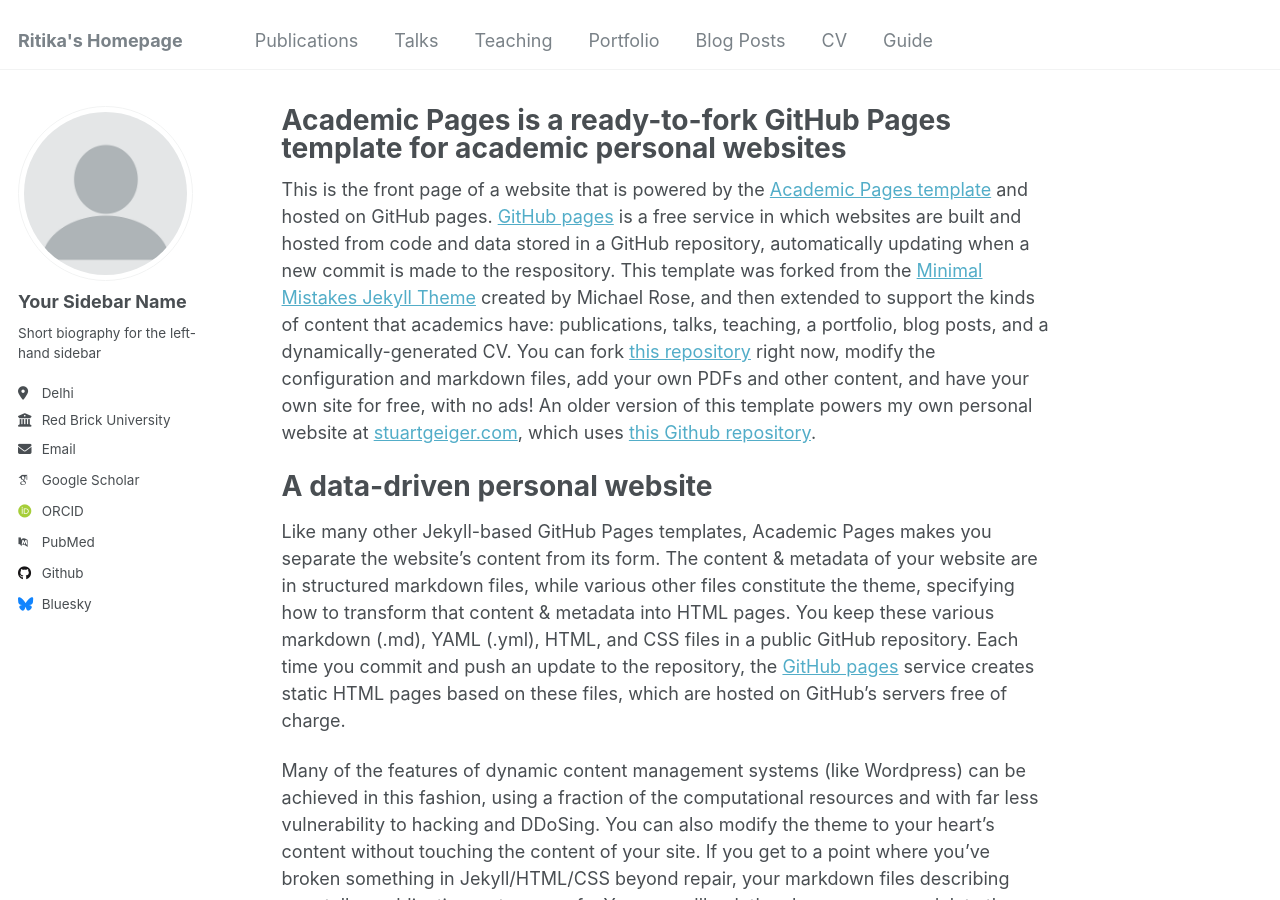
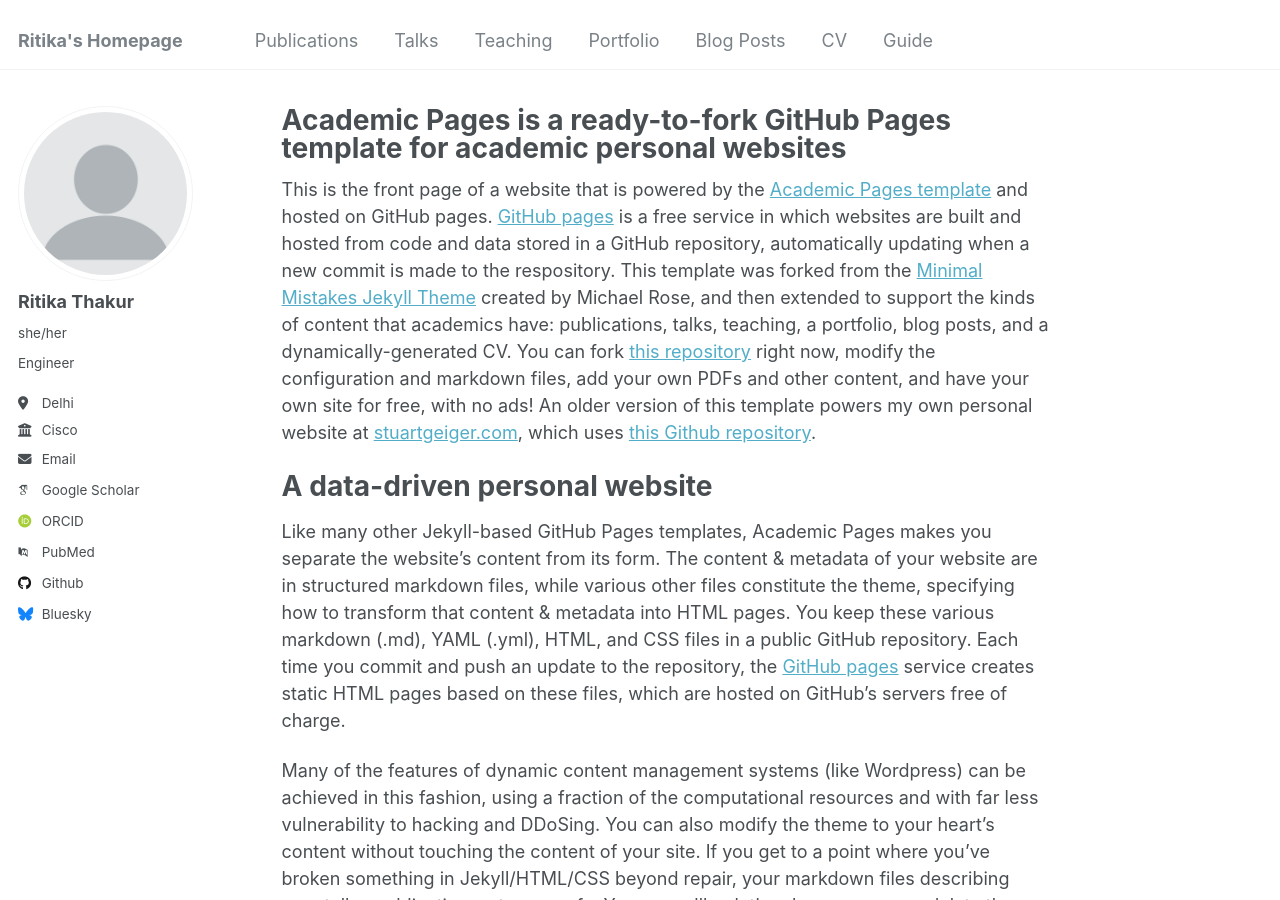
Before and after one commit to ThakurRitika/Landing, a Jekyll site: the page built from _pages/about.md, in a window 1280 px wide and 900 px high. Built offline with Jekyll 4.4.1, drawn with Linux system fonts in a browser that asks for light colours; some web fonts are replaced.

Commit message:
majorchange

```diff
--- a/_config.yml
+++ b/_config.yml
@@ -23,13 +23,13 @@ repository               : "academicpages/academicpages.github.io"
 author:
   # Biographic information
   avatar           : "profile.png"
-  name             : "Your Sidebar Name"
-  pronouns         : # example: "she/her"
-  bio              : "Short biography for the left-hand sidebar"
+  name             : "Ritika Thakur"
+  pronouns         : "she/her"
+  bio              : "Engineer"
   location         : "Delhi"
-  employer         : "Red Brick University"
+  employer         : "Cisco"
   uri              : # URL
-  email            : "none@example.org"
+  email            : "ritikathakur22224@gmail.com"
 
   # Academic websites
   arxiv            : # URL - Update with the correct link to your profile
@@ -45,7 +45,7 @@ author:
   bitbucket        : # Username - Update with your username on the site
   codepen          : # Username
   dribbble         : # Username
-  github           : "academicpages"
+  github           : "ThakurRitika"
   kaggle           : # Username
   stackoverflow    : # User number or user number and name (i.e., use "1" or "1/jeff-atwood")
 
```
